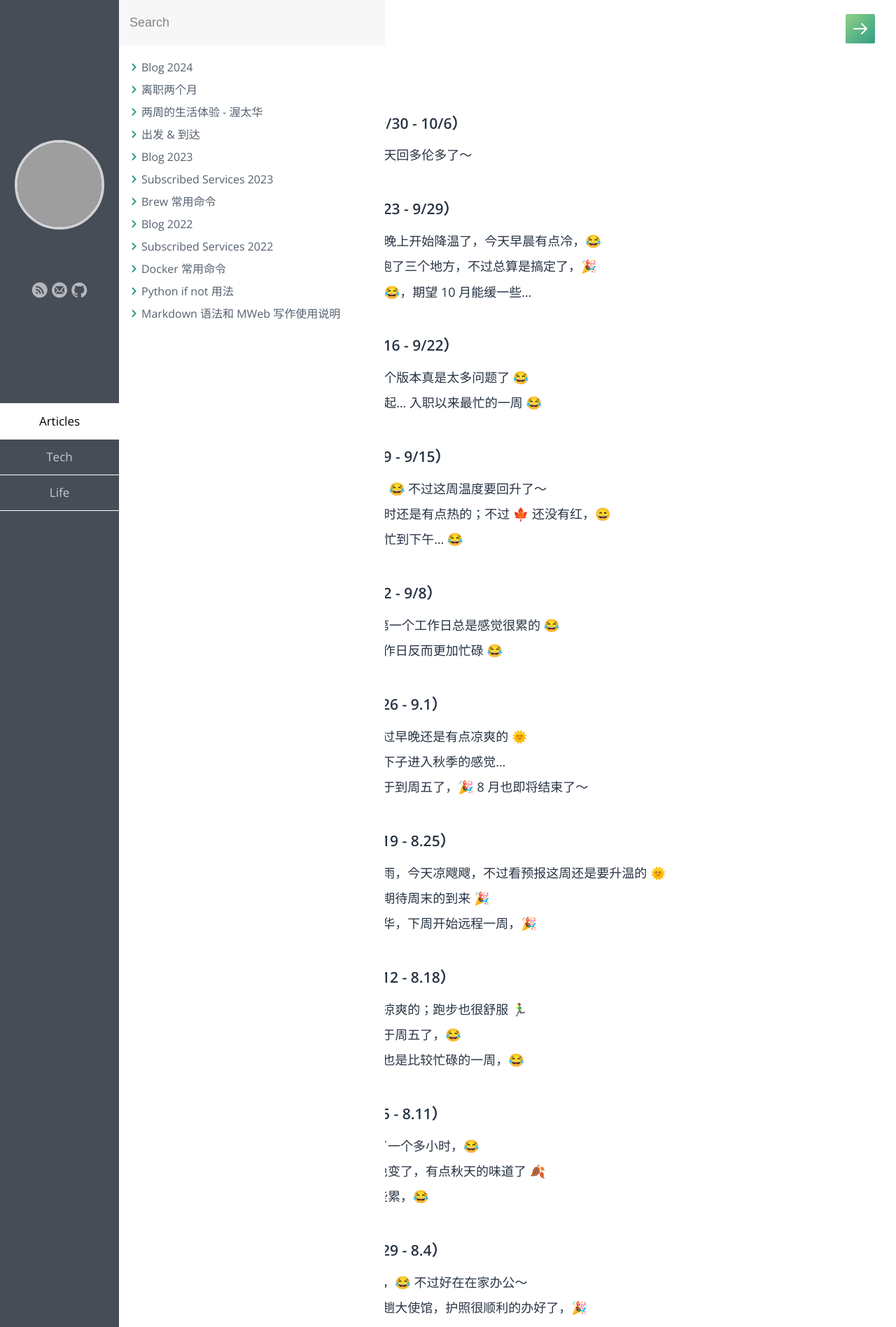
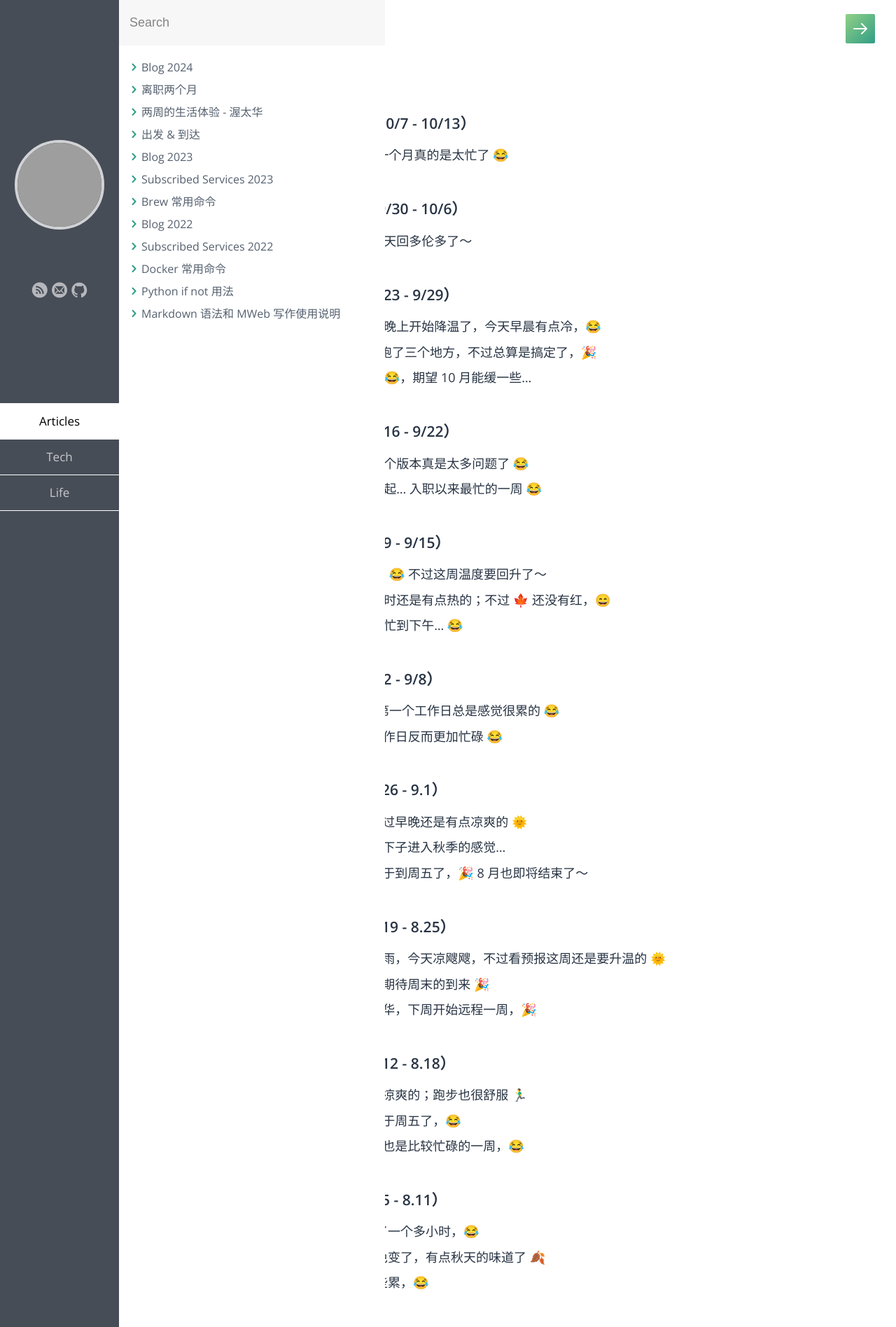
Before and after one commit to samxupeiran/samxupeiran.github.io, a Jekyll site: the page built from _posts/life/2024-01-02-my-blog.md, in a window 1280 px wide. Shown: the top 1896 px of the page at 70% size. Built offline with Jekyll 4.4.1, drawn with Linux system fonts in a browser that asks for light colours; some web fonts are replaced; some of the changed text lies outside the part shown; grey boxes are pictures that could not be loaded.

Commit message:
feat: add weekly blog 10/7

```diff
--- a/_posts/life/2024-01-02-my-blog.md
+++ b/_posts/life/2024-01-02-my-blog.md
@@ -5,6 +5,9 @@ category: Life
 tags: Blog
 ---
 
+
+- ### 2024 年 10 月 第 2 周（10/7 - 10/13）
+     - 10/7 10 月开始了，最近一个月真的是太忙了 😂
 
 - ### 2024 年 10 月 第 1 周（9/30 - 10/6）
      - 9/30 九月的最后一天，昨天回多伦多了～
```
